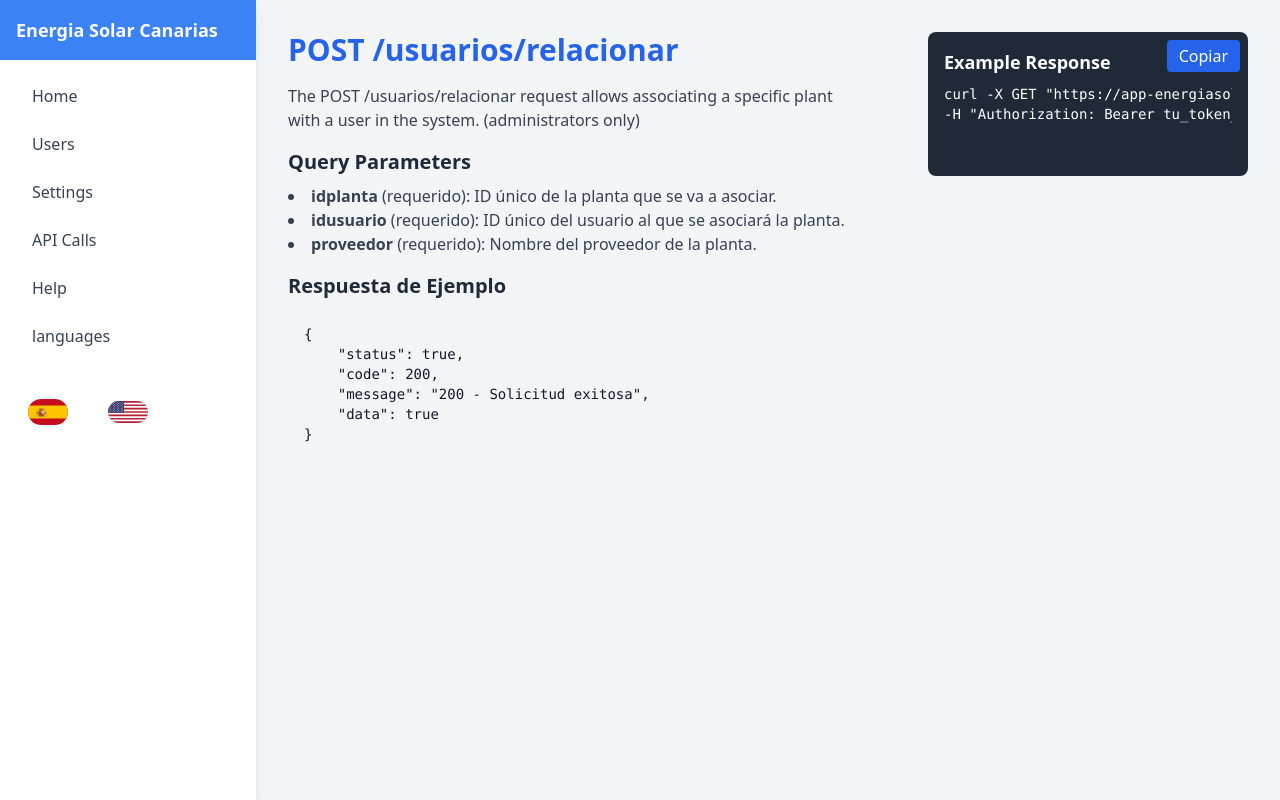
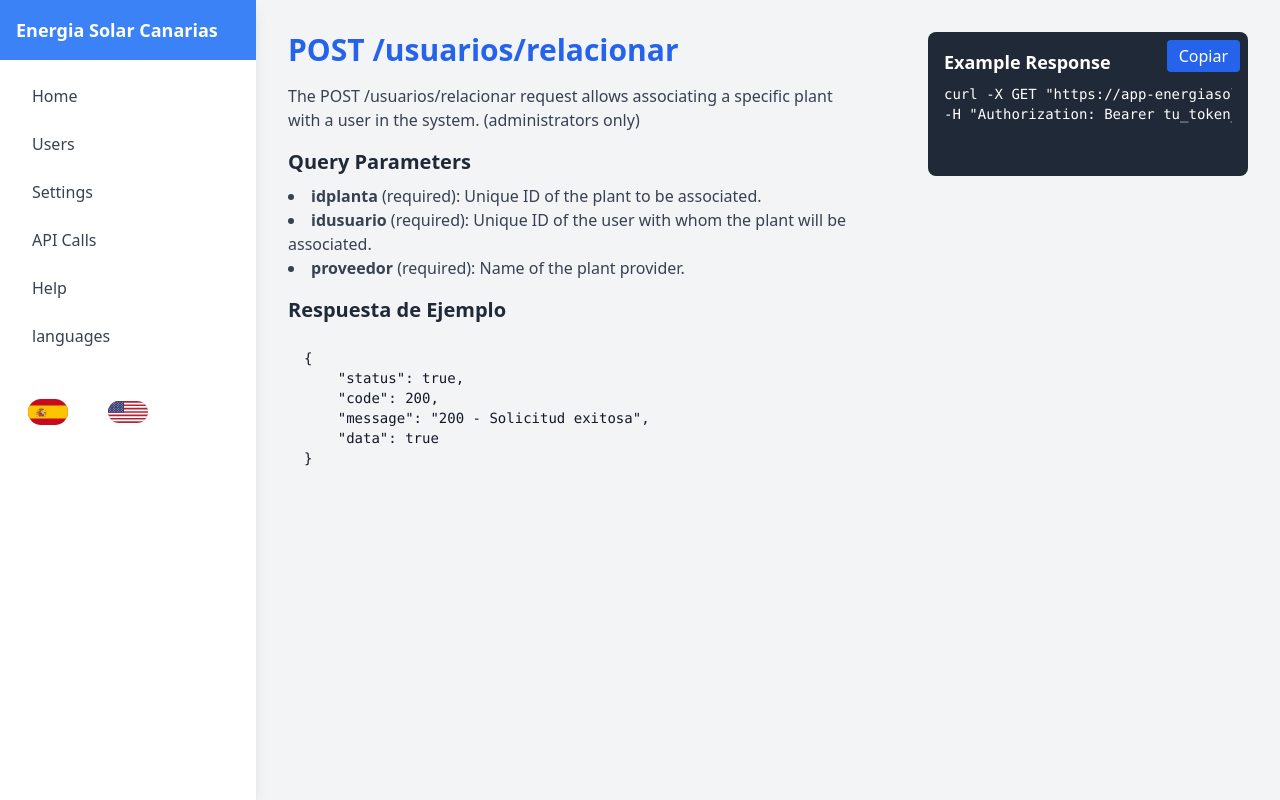
Before and after one commit to Galaga-Agency/energia_solar_canarias_backend, a PHP site: page /index.php?page=post-asociar-plantas-usuarios in a window 1280 px wide. Run offline with PHP 8.4, Linux system fonts and the light colour scheme.

Commit message:
Pequeño cambio en las traducciones

```diff
--- a/app/pages/post-asociar-plantas-usuarios.php
+++ b/app/pages/post-asociar-plantas-usuarios.php
@@ -7,9 +7,9 @@
       </p>
       <h2 class="text-xl font-semibold text-gray-800 mb-2"><?php echo translate('usuarios_get.parametros_consulta') ?></h2>
         <ul class="list-disc list-inside text-gray-700 mb-4">
-            <li><strong>idplanta</strong> (requerido): ID único de la planta que se va a asociar.</li>
-            <li><strong>idusuario</strong> (requerido): ID único del usuario al que se asociará la planta.</li>
-            <li><strong>proveedor</strong> (requerido): Nombre del proveedor de la planta.</li>
+            <li><strong>idplanta</strong> <?php echo translate('asociar_plantas_usuarios.idplanta')?></li>
+            <li><strong>idusuario</strong> <?php echo translate('asociar_plantas_usuarios.idusuario')?></li>
+            <li><strong>proveedor</strong> <?php echo translate('asociar_plantas_usuarios.proveedor')?></li>
         </ul>
       <h2 class="text-xl font-semibold text-gray-800 mb-2">Respuesta de Ejemplo</h2>
       <pre class="bg-gray-100 rounded-lg p-4 text-sm text-gray-900 overflow-auto">
--- a/idiomas/idiomas.json
+++ b/idiomas/idiomas.json
@@ -83,7 +83,10 @@
     },
     "asociar_plantas_usuarios": {
       "titulo_login": "GET /usuarios/relacionar",
-      "descripcion": "La solicitud POST /usuarios/relacionar permite asociar una planta específica a un usuario en el sistema. (solo para administradores)"
+      "descripcion": "La solicitud POST /usuarios/relacionar permite asociar una planta específica a un usuario en el sistema. (solo para administradores)",
+      "idplanta":"(requerido): ID único de la planta que se va a asociar.",
+      "idusuario":"(requerido): ID único del usuario al que se asociará la planta.",
+      "proveedor":"(requerido): Nombre del proveedor de la planta."
     }
   },
   "en": {
@@ -170,7 +173,10 @@
     },
     "asociar_plantas_usuarios": {
       "titulo_login": "GET /usuarios/relacionar",
-      "descripcion": "The POST /usuarios/relacionar request allows associating a specific plant with a user in the system. (administrators only)"
+      "descripcion": "The POST /usuarios/relacionar request allows associating a specific plant with a user in the system. (administrators only)",
+      "idplanta":"(required): Unique ID of the plant to be associated.",
+      "idusuario":"(required): Unique ID of the user with whom the plant will be associated.",
+      "proveedor":"(required): Name of the plant provider."
     }
   }
 }
```
